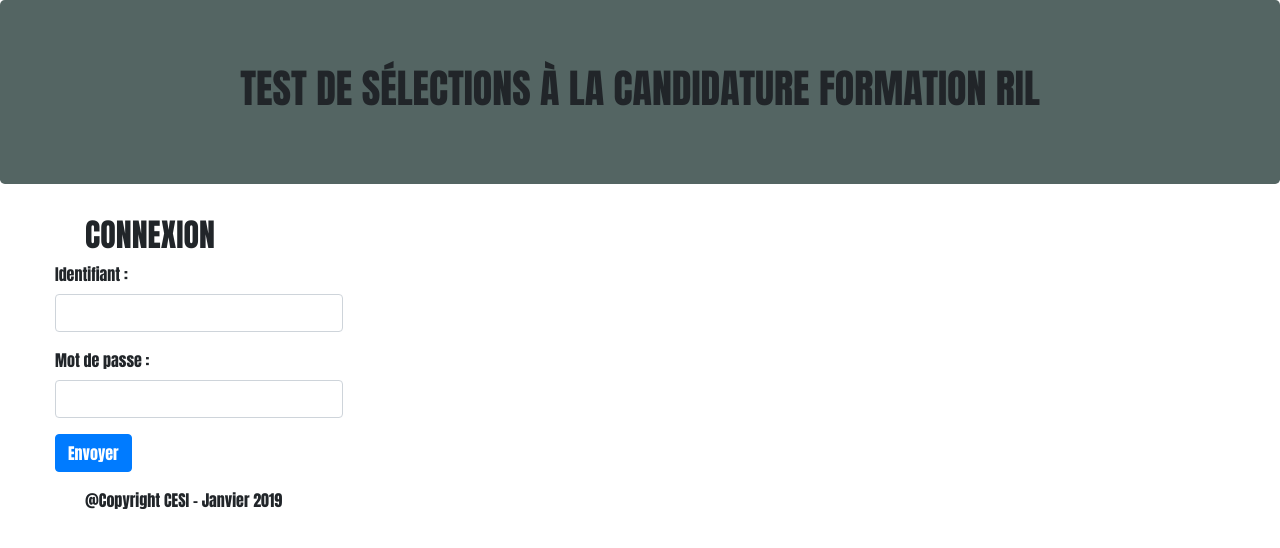
After one commit to leobernier/Inscription, a PHP site: page /enseignant.php in a window 1280 px wide. The commit adds this page. Shown: the top 548 px of the page. Run offline with PHP 8.4, Linux system fonts and the light colour scheme.

Commit message:
création page enseignant et aiguillage du form ok

```diff
--- a/src/config.php
+++ b/src/config.php
@@ -198,7 +198,7 @@ var_dump($resultatJSON);
           'code_postal'=>$code_postal,
           'date_naissance'=>$date_naissance,
           'niveau_etude'=>$niveau_etude,
-          'id_adresse_ip'=>$id_adresse_ip,
+          'id_adresse_ip'=>(int)$id_adresse_ip,
           'resultat'=>$resultatJSON
         ));
       }
--- a/src/enregistrementInscription.php
+++ b/src/enregistrementInscription.php
@@ -5,7 +5,6 @@ include('header.php');
 
 //var_dump($_POST);
 //var_dump(json_decode($_SESSION['resultatJSON']));
-
 
 if(ISSET($_POST['Nom']) && ISSET($_POST['Prenom']) && ISSET($_POST['Email']) && ISSET($_POST['Telephone']) && ISSET($_POST['Telephone_portable'])
 &&ISSET($_POST['Adresse']) && ISSET($_POST['Ville']) && ISSET($_POST['Code_postal']) && ISSET($_POST['Date_naissance']) && ISSET($_POST['Niveau_etude']))
--- /dev/null
+++ b/src/enseignant.php
@@ -0,0 +1,24 @@
+<?php include('header.php'); ?>
+
+<div class="container">
+  <h2>CONNEXION</h2>
+  <div class="row">
+    <form method="POST" action="consultation.php" >
+      <div class="form-group row">
+        <label for="Identifiant">Identifiant :</label>
+        <input type="text" class="form-control" name="Nom" value="" required>
+      </div>
+      <div class="form-group row">
+        <label for="MotDePasse">Mot de passe :</label>
+        <input type="password" class="form-control" name="MotDePasse" value="" required>
+      </div>
+      <div class="form-group row">
+        <button type="submit" class="btn btn-primary">Envoyer</button>
+      </div>
+    </form>
+  </div>
+</div>
+
+<?php
+include('footer.php');
+?>
--- a/src/index.php
+++ b/src/index.php
@@ -14,7 +14,7 @@
           <div class="card">
             <img class="card-img-top" src="images/Enseignant.jpg" alt="Card image cap">
             <div class="card-body">
-              <a href="#" class="btn access">Accès Enseignant</a>
+              <a href="enseignant.php" class="btn access">Accès Enseignant</a>
             </div>
           </div>
         </div>
```
Also changed, not shown: src/consultation.php (added, +12 -0 lines).
